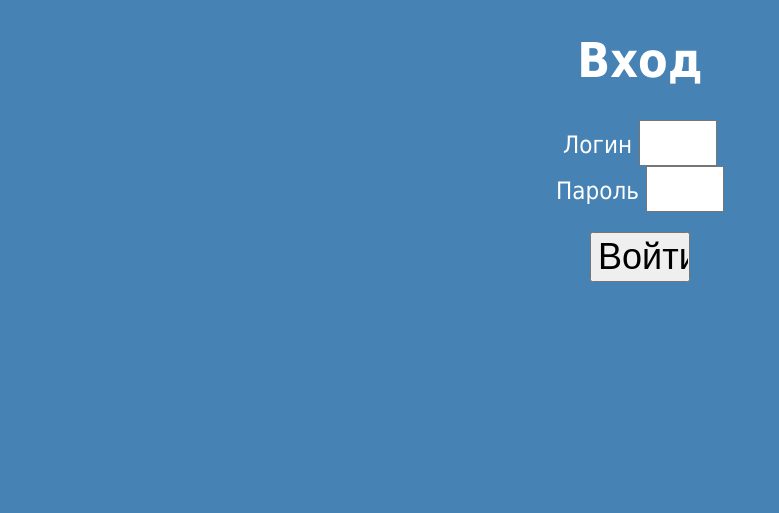
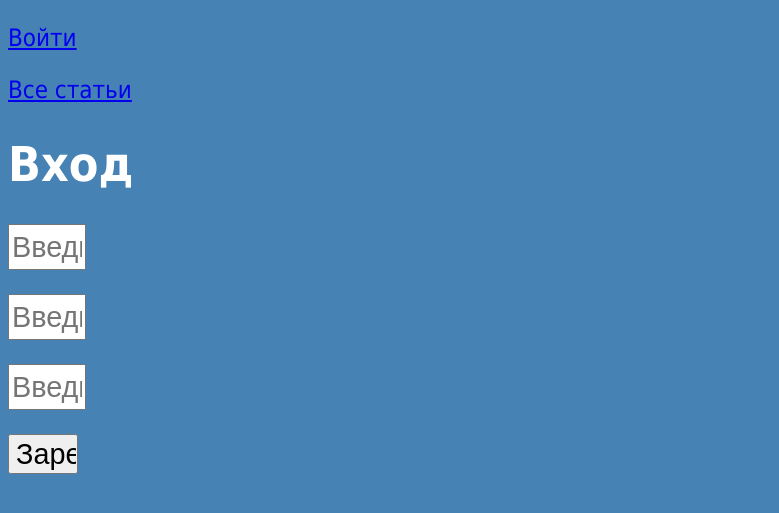
Before and after one commit to helgesander/python_sixth_lab, a Django app: page /login/ in a window 1280 px wide. Shown: the top 513 px of the page, without its empty margins (0-779 px from the left). Run offline with Django 4.2, Linux system fonts and the light colour scheme; parts of the project's set-up code (start-up, migrations or seed data) failed here and were passed over.

Commit message:
try fix login and registration AGAIN #2

```diff
--- a/articles/templates/login.html
+++ b/articles/templates/login.html
@@ -6,31 +6,22 @@
     <title>Вход</title>
 </head>
 <body>
-    {% if form.does_not_exist %}
-        <p>{{ form.does_not_exist }}</p>
-    {% elif form.bad_login %}
-        <p> {{ form.bad_login }} </p>
-    {% elif form.error %}
-        <p> {{ form.error }} </p>
-    {% endif %}
-    <div class="login" align="center">
-        <h1>Вход</h1>
-        <form method="POST" action="{% url 'login' %}">
+    <div class="content">
+        <div class="header">
+            <div class="navigation">
+                <p><a href="{% url 'login' %}">Войти</a></p>
+                <p><a href="{% url 'archive' %}">Все статьи</a></p>
+            </div>
+        </div>
+        <form method="POST">
             {% csrf_token %}
-            <div class="user-box">
-                <label>Логин</label>
-                <input type="text" name="username" required="">
-            </div>
-            <div class="user-box">
-                <label>Пароль</label>
-                <input type="password" name="password" required="">
-            </div>
-            <div>
-                <span></span>
-                <span></span>
-                <input id="button" type="button" name="log" value="Войти">
-            </div>
+            <h1>Вход</h1>
+            <p><input type="text" name="username" placeholder="Введите имя пользователя" value="{{ form.username }}"></p>
+            <p><input type="text" name="email" placeholder="Введите почту" value="{{ form.email }}"></p>
+            <p><input type="password" name="password" placeholder="Введите пароль" value="{{ form.password }}"></p>
+            <p><input type="submit" value="Зарегестрироваться"></p>
         </form>
     </div>
+    <p class="error"> {{ form.error }} </p>
 </body>
 </html>
--- a/articles/views.py
+++ b/articles/views.py
@@ -79,8 +79,16 @@ def registration(request):
             'password': request.POST['password']
         }
         if form['username'] and form['email'] and form['password']:
-            User.objects.create_user(form['username'], form['email'], form['password'])
-            return redirect('archive')
+            #User.objects.create_user(form['username'], form['email'], form['password'])
+            #return redirect('archive')
+            try:
+                User.objects.get(username=form['username'])
+                form['error'] = u"Имя пользователя занято"
+                return render(request, 'registration.html', {'form': form})
+            except User.DoesNotExist:
+                User.objects.create_user(form['username'], form['email'], form['password'])
+                login(request, authenticate(request, username=form['username'], password=form['password']))
+                return redirect('archive')
         else:
             form['error'] = u'Не все поля заполнены!'
         return render(request, 'registration.html', {'form': form})
```
